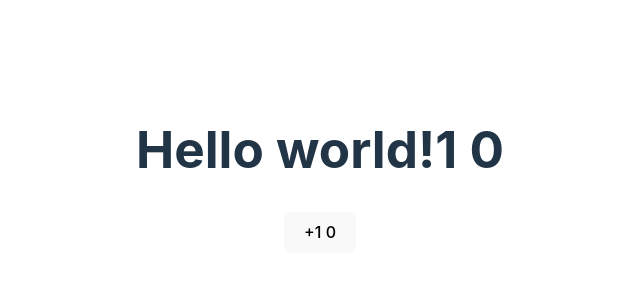
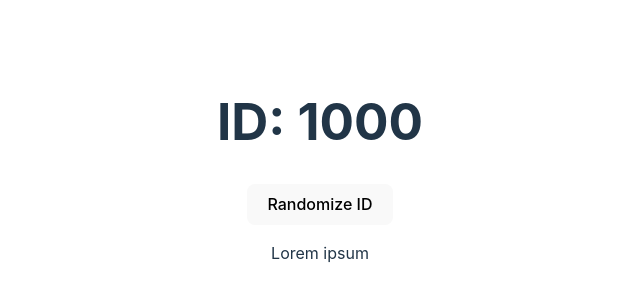
Before and after one commit to MagdalenaTyminska/React-test, a React (Vite) app: page / in a window 1280 px wide. Shown: the part 230-530 px from the top of the page, without its empty margins (320-960 px from the left). Built offline with nearby package versions, Linux system fonts and the light colour scheme.

Commit message:
excessive rendering

```diff
--- a/src/App.tsx
+++ b/src/App.tsx
@@ -1,18 +1,33 @@
 import { useState } from 'react';
 import './App.scss';
-import { Child } from './Child';
+import { Parent } from './Parent';
 
 export const App = () => {
-	const [counter, setCounter] = useState(0);
+	const [id, setId] = useState(1000);
 
-	const inc = () => {
-		setCounter((prevCounter) => prevCounter + 1);
+	const randomizeId = () => {
+		setId(Math.round(Math.random() * 10000));
 	};
 
 	return (
 		<>
-			<Child value={1} />
-			<button onClick={inc}>+1 {counter}</button>
+			<div>
+				<h1>ID: {id}</h1>
+				<button onClick={randomizeId}>Randomize ID</button>
+				<Parent id={id} />
+			</div>
 		</>
 	);
 };
+
+// import './App.scss';
+// import { Parent } from './Parent';
+
+// export const App = () => {
+
+// 	return (
+// 		<>
+// 			<Parent />
+// 		</>
+// 	);
+// };
--- a/src/Child.tsx
+++ b/src/Child.tsx
@@ -1,25 +1,28 @@
-import { memo } from 'react';
+import { memo, useMemo } from 'react';
 
 type ChildProps = {
-	value: number;
+	value: number[];
+	counter: number;
 };
 
-const heavyCalculations = () => {
+const heavyCalculations = (numbers: number[]) => {
 	console.log('Heavy calculations start');
+	let result = numbers.length ** 2;
 	for (let i = 0; i < 1000000; i++) {
-		return i++;
+		result += (result * 2) % 255;
 	}
 	console.log('Heavy calculations stop');
-	return 100;
+	return result;
 };
 
-export const Child = memo(({ value }: ChildProps) => {
+export const Child = memo(({ value, counter }: ChildProps) => {
 	//renderuje się tylko przy zmianie propsów
-	const calculatedValue = heavyCalculations();
+	const calculatedValue = useMemo(() => heavyCalculations(value), [value]);
 	console.log('Render');
 	return (
 		<h1>
-			Hello world!{value} {calculatedValue}
+			Hello world!{value.join()} {counter}
+			{calculatedValue}
 		</h1>
 	);
 });
--- /dev/null
+++ b/src/ChildWithFunction.tsx
@@ -0,0 +1,17 @@
+import { memo, useEffect } from 'react';
+
+type ChildWithFunctionProps = {
+	callback: (value: number) => void;
+};
+
+export const ChildWithFunction = memo(
+	({ callback }: ChildWithFunctionProps) => {
+		console.log('render');
+
+		useEffect(() => {
+			callback(Math.round(Math.random() * 10));
+		}, [callback]);
+
+		return <p> Lorem ipsum</p>;
+	},
+);
--- /dev/null
+++ b/src/Parent.tsx
@@ -0,0 +1,42 @@
+import { useCallback } from 'react';
+import { ChildWithFunction } from './ChildWithFunction';
+
+type ParentProps = {
+	id: number;
+};
+
+export const Parent = ({ id }: ParentProps) => {
+	const foo = useCallback(
+		(value: number) => {
+			const url = `https://api.test.com/${id}?value=${value}`;
+			console.log('Calling', url);
+		},
+		[id],
+	);
+
+	return <ChildWithFunction callback={foo} />;
+};
+
+// import { useState } from 'react';
+// import { Child } from './Child';
+
+// export const Parent = () => {
+// 	const [counter, setCounter] = useState(0);
+// 	const [arr, setArr] = useState([5]);
+
+// 	const inc = () => {
+// 		setCounter((prevCounter) => prevCounter + 1);
+// 	};
+
+// 	const addToArray = () => {
+// 		setArr((prevArr) => [...prevArr, Math.round(Math.random() * 10)]);
+// 	};
+
+// 	return (
+// 		<>
+// 			<Child value={arr} counter={counter} />
+// 			<button onClick={inc}>+1 </button>
+// 			<button onClick={addToArray}>Add to array</button>
+// 		</>
+// 	);
+// };
```
